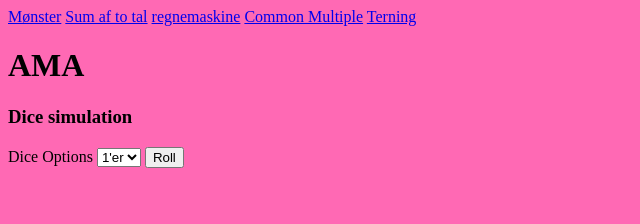
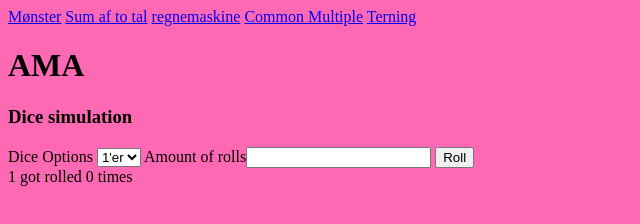
Before and after one commit to AnnaIpsen/AMA, a plain HTML site: page random.html in a window 1280 px wide. Both pictures are taken after a click on the button "Roll". Shown: the whole page, without its empty margins (0-640 px from the left). Drawn offline with Linux system fonts and the light colour scheme.

Commit message:
Opg 5 med terning finised

```diff
--- a/random.html
+++ b/random.html
@@ -31,6 +31,7 @@
                     <option value="6">6'er</option>
                 </select>
             </label>
+            <label for="rollAmountInput">Amount of rolls</label><input type="number" id="rollAmountInput">
             <button id="rollDiceBtn">Roll</button>
             <div id="rollDiceResult"></div>
         </section>
@@ -38,7 +39,17 @@
 
     <script>
         const diceOptions = document.getElementById("diceOptions")
+        const rollDiceBtn = document.getElementById("rollDiceBtn")
+        const rollDiceResult = document.getElementById("rollDiceResult")
+        const rollAmountInput = document.getElementById("rollAmountInput")
 
+        rollDiceBtn.addEventListener("click", () => {
+            const rollResults = []
+            for (let i = 0; i < rollAmountInput.value; i++) {
+                rollResults.push(Math.floor(Math.random() * 6 +1) )
+            }
+            rollDiceResult.innerHTML = `${diceOptions.value} got rolled ${rollResults.filter(result => result === Number(diceOptions.value)).length} times`
+        })
     </script>
 </body>
 </html>
```
